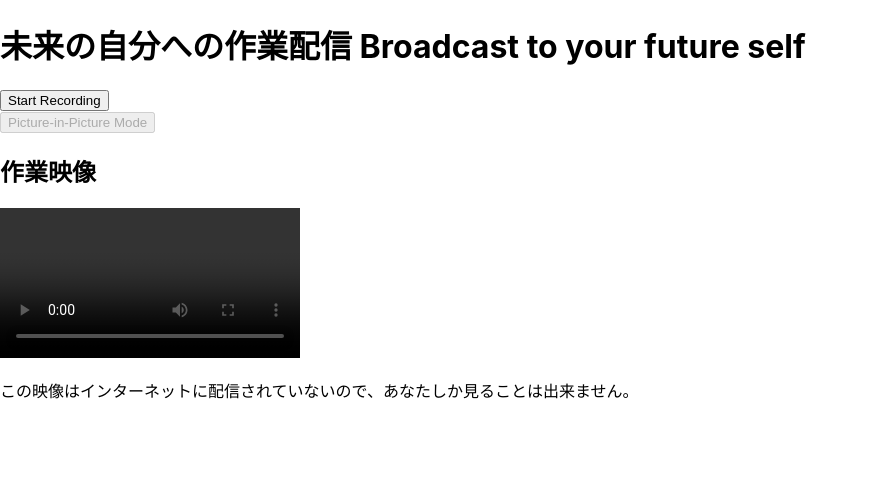
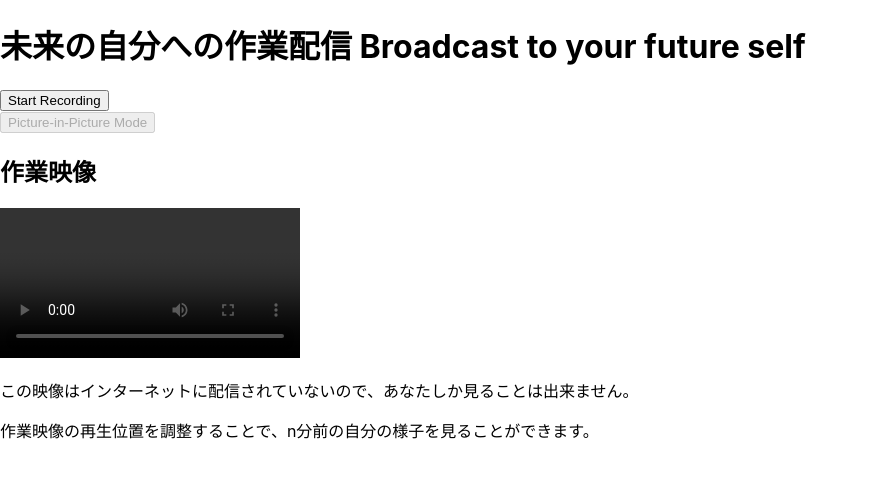
Before and after one commit to blu3mo/time-mirror, a React (Create React App) app: page / in a window 1280 px wide. Shown: the top 478 px of the page, without its empty margins (0-869 px from the left). Built offline with nearby package versions, Linux system fonts and the light colour scheme.

Commit message:
Add description

```diff
--- a/src/App.js
+++ b/src/App.js
@@ -63,6 +63,7 @@ function App() {
       <h2>作業映像</h2>
       <video ref={recordedVideoRef} style={{"maxWidth": "50%"}} autoPlay controls></video>
       <p>この映像はインターネットに配信されていないので、あなたしか見ることは出来ません。</p>
+      <p>作業映像の再生位置を調整することで、n分前の自分の様子を見ることができます。</p>
     </div>
   );
 }
```
